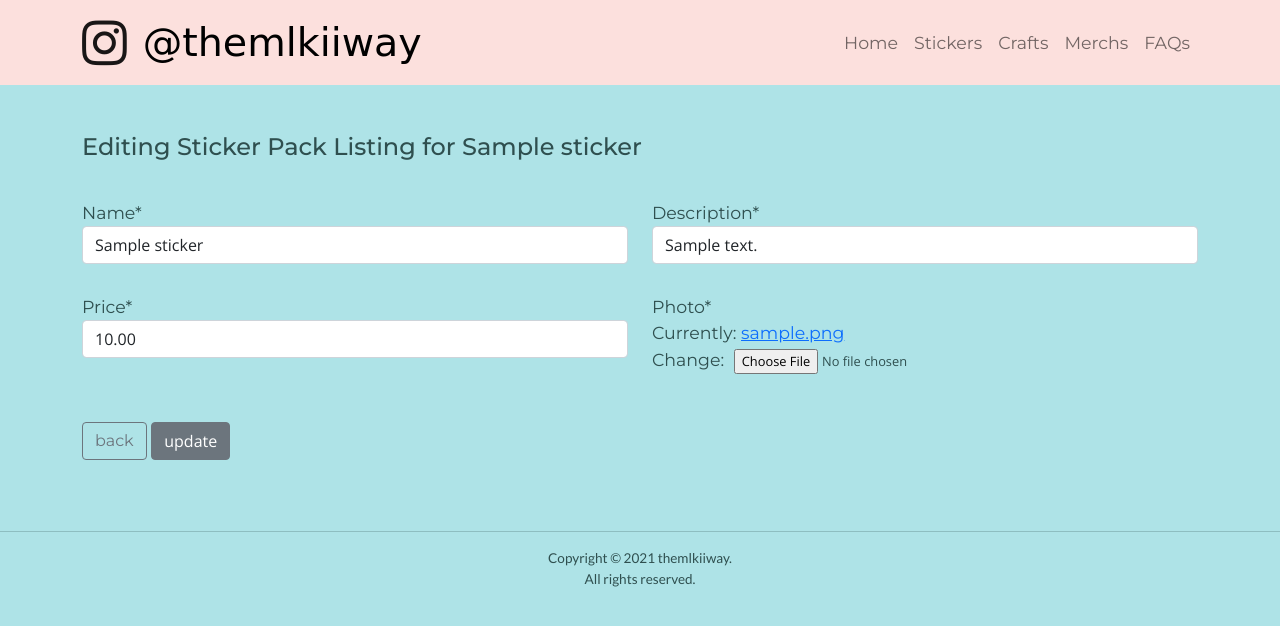
After one commit to suipingooi/themilkii, a Django app: page /stickers/edit/1 in a window 1280 px wide. The commit adds this page. Shown: the top 626 px of the page. Run offline with Django 3.2, Linux system fonts and the light colour scheme; tables that the repository leaves empty hold one stand-in row (values such as "Sample post"); parts of the project's set-up code (start-up, migrations or seed data) failed here and were passed over; some libraries are stand-ins or nearby versions; some web fonts are replaced.

Commit message:
added edit function to sticker app

```diff
--- a/stickers/templates/stickers/sticker_del-template.html
+++ b/stickers/templates/stickers/sticker_del-template.html
@@ -4,8 +4,8 @@
 {% block head_title %} themlkiiway | stickers {% endblock %}
 
 {% block maincontent %}
-<div class="container">
-    <h4 class="mt-3">DELETE Sticker Pack entry for {{sticky.name}}? </h4>
+<div class="container mt-5">
+    <h4 class="mt-3 mb-3">DELETE Sticker Pack entry for {{sticky.name}}? </h4>
     <div class="card stickercard">
         <img src="{{sticky.photo.cdn_url}}" class="card-img-top cardimg"
             alt="{{sticky.name}} {{sticky.description}}" />
@@ -17,7 +17,7 @@
         </div>
     </div>
     <p>This action cannot be undone. Would you like to
-        <a class="btn btn-outline-secondary" href="#">
+        <a class="btn btn-outline-secondary" href="{% url 'edit_sticker' sticky_id=sticky.id%}">
             <i class="fas fa-edit"></i> edit</a> this entry instead?
     </p>
     <h5 class="mt-4">Are you certain you want to delete this entry?</h5>
--- /dev/null
+++ b/stickers/templates/stickers/sticker_edit-template.html
@@ -0,0 +1,38 @@
+{% extends 'base-template.html' %}
+{% load static %}
+{% load crispy_forms_tags %}
+
+{% block head_title %} themlkiiway | stickers {% endblock %}
+
+{% block mediacss %}
+{{form.media}}
+{% endblock %}
+
+{%block maincontent%}
+<div class="container mt-5">
+    <div class="forms">
+        <h4>Editing Sticker Pack Listing for {{sticky.name}}</h4>
+        <form method="POST">
+            {% csrf_token %}
+            <div class="row">
+                <div class="col-sm-6 form-group">
+                {{ form.name | as_crispy_field }}
+                </div>
+                <div class="col-sm-6 form-group">
+                {{ form.description | as_crispy_field }}
+                </div>
+            </div>
+            <div class="row">
+                <div class="col-sm-6 form-group">
+                {{ form.price | as_crispy_field }}
+                </div>
+                <div class="col-sm-6 form-group">
+                {{ form.photo | as_crispy_field }}
+                </div>
+            </div>
+            <a class="btn btn-outline-secondary mt-5" href="{% url 'stickerlist' %}">back</a>
+            <input class="btn btn-secondary mt-5" type="submit" value="update" />
+        </form>
+    </div>
+</div>
+{%endblock%}
--- a/stickers/templates/stickers/sticker_read-template.html
+++ b/stickers/templates/stickers/sticker_read-template.html
@@ -10,8 +10,8 @@
             <div class="col">
                 <a class="btn cartdelbtn" href="{% url 'del_sticker' sticky_id=s.id %}">
                     <i class="fas fa-trash-alt"></i></a>
-                <!-- <a class="btn carteditbtn" href="#">
-                    <i class="fas fa-edit"></i></a> -->
+                <a class="btn carteditbtn" href="{% url 'edit_sticker' sticky_id=s.id %}">
+                    <i class="fas fa-edit"></i></a>
                 <img src="{{s.photo.cdn_url}}" class="card-img-top cardimg" alt="{{s.name}} {{s.description}}" />
             </div>
             <div class="card-body d-flex flex-column">
--- a/stickers/urls.py
+++ b/stickers/urls.py
@@ -5,4 +5,5 @@ urlpatterns = [
     path('listing', stickers.views.sticker_list, name='stickerlist'),
     path('add', stickers.views.sticker_add, name='add_sticker'),
     path('delete/<sticky_id>', stickers.views.sticker_del, name='del_sticker'),
+    path('edit/<sticky_id>', stickers.views.sticker_edit, name='edit_sticker'),
 ]
--- a/stickers/views.py
+++ b/stickers/views.py
@@ -43,3 +43,27 @@ def sticker_del(request, sticky_id):
         return render(request, 'stickers/sticker_del-template.html', {
             'sticky': sticky_to_delete,
         })
+
+
+def sticker_edit(request, sticky_id):
+    sticky_to_edit = get_object_or_404(sticker, pk=sticky_id)
+    if request.method == "POST":
+        stick_form = StickForm(request.POST, instance=sticky_to_edit)
+        if stick_form.is_valid():
+            stick_form.save()
+            messages.success(request, 'Sticker Pack Entry Listing Updated')
+            return redirect(reverse(sticker_list))
+        else:
+            messages.error(
+                request, 'Action Unsuccessful, Please check error fields')
+            return render(request, 'stickers/sticker_edit-template.html', {
+                'form': stick_form,
+                'sticky': sticky_to_edit
+            })
+    else:
+        messages.info(request, 'EDIT action will overwrite data')
+        stick_form = StickForm(instance=sticky_to_edit)
+        return render(request, 'stickers/sticker_edit-template.html', {
+            'form': stick_form,
+            'sticky': sticky_to_edit
+        })
```
